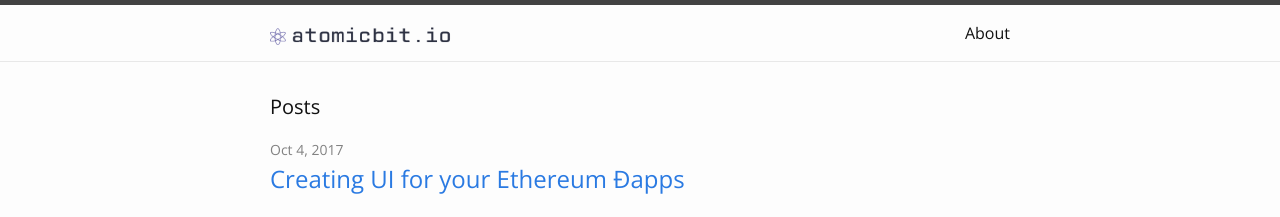
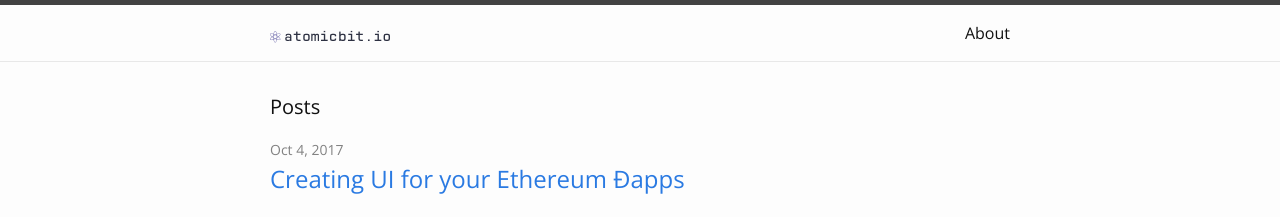
Before and after one commit to lucca65/lucca65.github.io, a Jekyll site: the page built from index.html, in a window 1280 px wide. Shown: the top 217 px of the page. Built offline with Jekyll 4.4.1, drawn with Linux system fonts in a browser that asks for light colours.

Commit message:
image size fix

```diff
--- a/_includes/header.html
+++ b/_includes/header.html
@@ -3,7 +3,7 @@
     <div class="wrapper">
 
         <a class="site-title" href="{{ site.url }}">
-          <img alt="{{ site.title }}" class="logo" src="/images/horizontal compact@4x.png"/>
+          <img alt="{{ site.title }}" class="logo" src="/images/horizontal compact@0,5x.png"/>
         </a>
 
         <nav class="site-nav">
```
